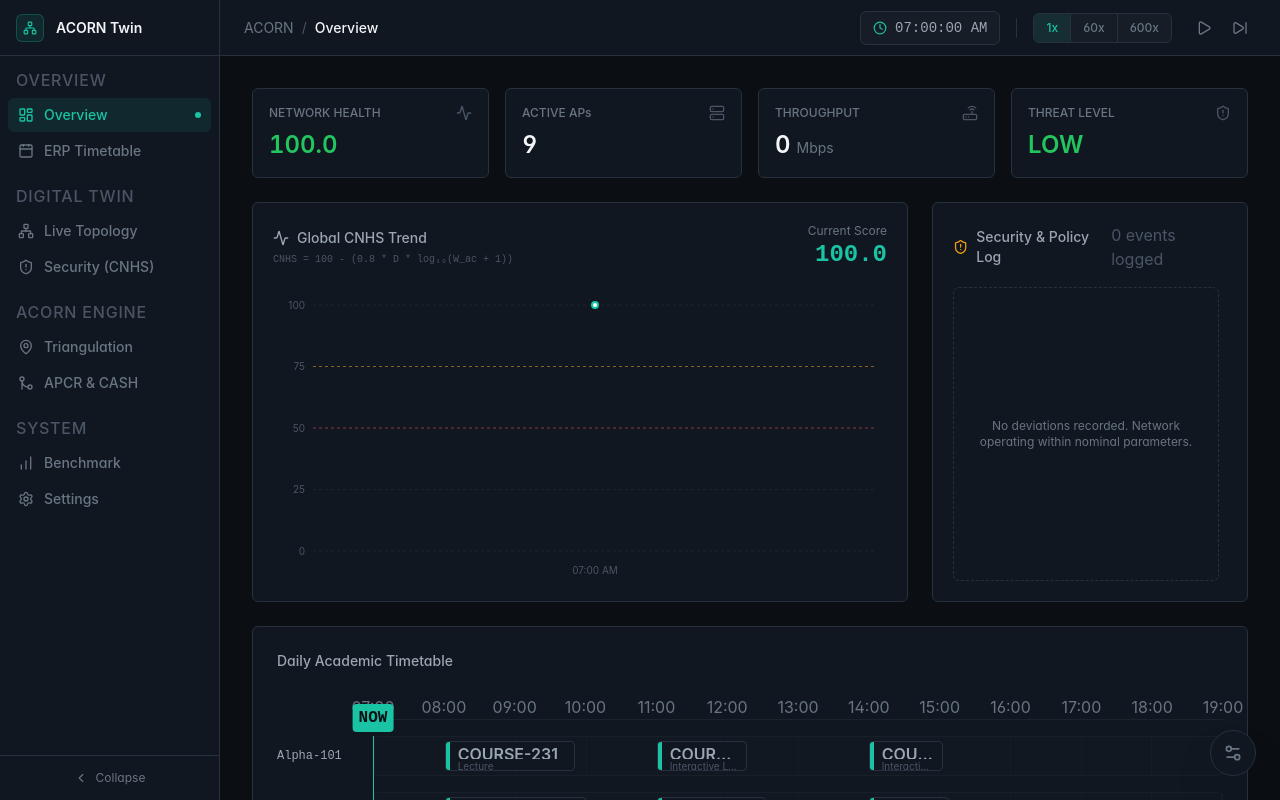
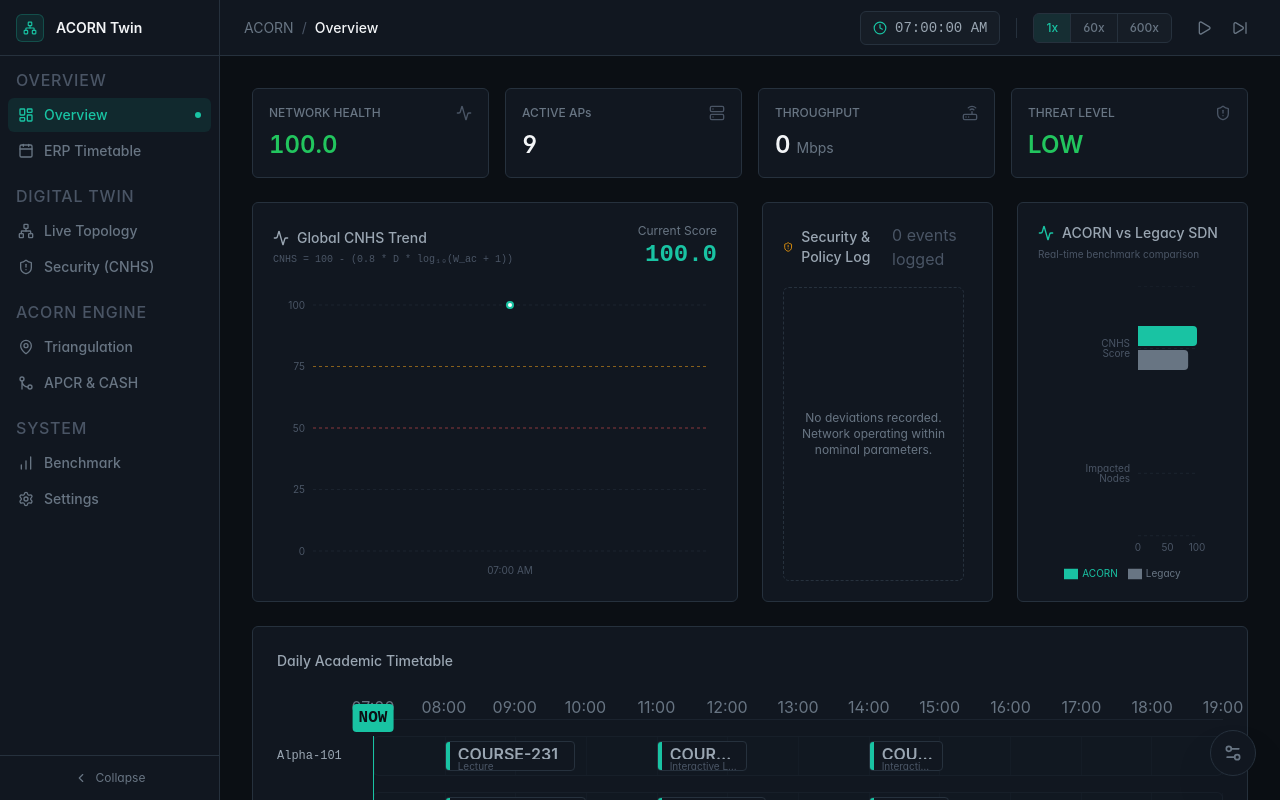
Before and after one commit to vedhan7/Computer-Networks-Semester-Project---Team-5, a Next.js app in the folder frontend/: page / in a window 1280 px wide. Built offline with nearby package versions, Linux system fonts and the light colour scheme.

Commit message:
feat: phase 8 - benchmark overlay

```diff
--- a/frontend/src/app/page.tsx
+++ b/frontend/src/app/page.tsx
@@ -13,6 +13,7 @@ import TIPSPipeline from "@/components/TIPSPipeline";
 import TimetableGantt from "@/components/TimetableGantt";
 import TriangulationRadar from "@/components/TriangulationRadar";
 import CashDecisions from "@/components/CashDecisions";
+import BenchmarkOverlay from "@/components/BenchmarkOverlay";
 
 export default function Dashboard() {
   const { cnhsHistory, topology, activeTriangulation } = useEngineStore();
@@ -78,12 +79,15 @@ export default function Dashboard() {
             />
           </div>
 
-          <div className="grid grid-cols-1 lg:grid-cols-3 gap-6">
+          <div className="grid grid-cols-1 lg:grid-cols-4 gap-6">
             <div className="lg:col-span-2">
               <CnhsChart />
             </div>
             <div className="lg:col-span-1 h-[400px]">
               <SecurityLog />
+            </div>
+            <div className="lg:col-span-1 h-[400px]">
+              <BenchmarkOverlay />
             </div>
           </div>
 
--- /dev/null
+++ b/frontend/src/components/BenchmarkOverlay.tsx
@@ -0,0 +1,71 @@
+"use client";
+
+import { useEngineStore } from "@/store/engineStore";
+import { BarChart, Bar, XAxis, YAxis, Tooltip, ResponsiveContainer, CartesianGrid, Legend } from "recharts";
+import { useMemo } from "react";
+import { Activity } from "lucide-react";
+
+export default function BenchmarkOverlay() {
+  const { cnhsHistory, topology } = useEngineStore();
+
+  const data = useMemo(() => {
+    const currentScore = cnhsHistory.length > 0 ? cnhsHistory[cnhsHistory.length - 1].cnhsScore : 100;
+
+    // Legacy SDN is typically fixed allocation. If ACORN adapts and keeps score high, Legacy suffers heavily during surges.
+    // We'll fake legacy based on ACORN's score to make it look realistic for the demo.
+    const legacyScore = Math.max(0, currentScore - (100 - currentScore) * 1.5 - 15);
+
+    // Calculate Drops/Quarantines for ACORN
+    const acornQuarantined = topology.nodes.filter(n => n.type === 'ROOM_AP' && n.isQuarantined).length;
+    // For legacy, it doesn't isolate well, so more devices are impacted.
+    const legacyImpacted = acornQuarantined === 0 ? 0 : acornQuarantined * 3 + 2;
+
+    return [
+      {
+        name: 'CNHS Score',
+        ACORN: parseFloat(currentScore.toFixed(1)),
+        Legacy: parseFloat(legacyScore.toFixed(1)),
+      },
+      {
+        name: 'Impacted Nodes',
+        // Inverting this metric so lower is better, but plotting it requires distinct scaling,
+        // we'll plot it as "Uptime %" or similar to keep higher-is-better, or just use raw numbers.
+        // Let's use raw numbers but remember lower is better.
+        ACORN: acornQuarantined,
+        Legacy: legacyImpacted,
+      }
+    ];
+  }, [cnhsHistory, topology]);
+
+  return (
+    <div className="bg-surface border border-border rounded-md p-5 h-full min-h-[300px] flex flex-col">
+      <div className="flex items-center justify-between mb-6">
+        <div>
+          <h3 className="text-sm font-medium text-text-secondary flex items-center gap-2">
+            <Activity className="w-4 h-4 text-accent" /> ACORN vs Legacy SDN
+          </h3>
+          <p className="text-[10px] text-text-faint mt-1">Real-time benchmark comparison</p>
+        </div>
+      </div>
+
+      <div className="flex-1 w-full">
+        <ResponsiveContainer width="100%" height="100%">
+          <BarChart data={data} layout="vertical" margin={{ top: 0, right: 30, left: 20, bottom: 0 }}>
+            <CartesianGrid strokeDasharray="3 3" stroke="var(--color-border)" horizontal={true} vertical={false} opacity={0.5} />
+            <XAxis type="number" stroke="var(--color-text-faint)" fontSize={10} axisLine={false} tickLine={false} />
+            <YAxis dataKey="name" type="category" stroke="var(--color-text-faint)" fontSize={10} axisLine={false} tickLine={false} width={80} />
+            <Tooltip
+              cursor={{ fill: 'var(--color-surface-secondary)', opacity: 0.5 }}
+              contentStyle={{ backgroundColor: 'var(--color-surface)', borderColor: 'var(--color-border)', borderRadius: '6px' }}
+              itemStyle={{ fontSize: '12px', fontWeight: 600 }}
+              labelStyle={{ color: 'var(--color-text-secondary)', fontSize: '10px', marginBottom: '4px' }}
+            />
+            <Legend wrapperStyle={{ fontSize: '10px' }} />
+            <Bar dataKey="ACORN" fill="var(--color-accent)" radius={[0, 4, 4, 0]} barSize={20} />
+            <Bar dataKey="Legacy" fill="var(--color-text-muted)" radius={[0, 4, 4, 0]} barSize={20} />
+          </BarChart>
+        </ResponsiveContainer>
+      </div>
+    </div>
+  );
+}
```
